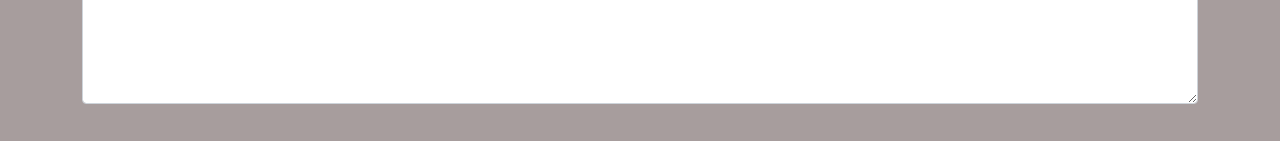
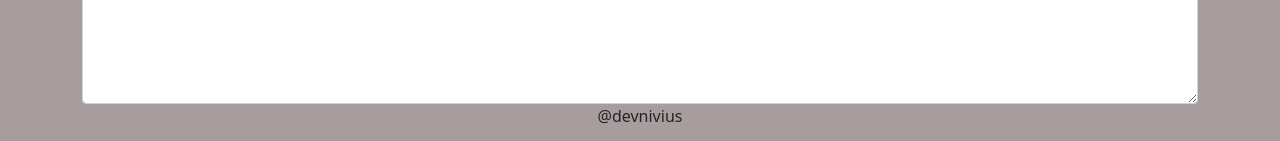
Before and after one commit to devnicius/Projetos, a Jekyll site: the page docs/editor_de_texto/index.html, which Jekyll copies as it is, in a window 1280 px wide. Shown: the part 781-922 px from the top of the page. Built offline with Jekyll 4.4.1, drawn with Linux system fonts in a browser that asks for light colours; nearby versions of some CDN libraries; before the commit the page ends 900 px from its top, so only the background shows below that.

Commit message:
Update index.html

```diff
--- a/docs/editor_de_texto/index.html
+++ b/docs/editor_de_texto/index.html
@@ -71,7 +71,7 @@
     <textarea class="form-control" placeholder="Leave a comment here" name="textInsert" id="textArea" cols="30" rows="10"></textarea>
     <label for="textArea" id="">Escreva aqui</label>
   </div>
-
+  <p style="display: flex; justify-content: center">@devnivius</p>
 </div>
     <script src="js/script.js"></script>
     <script src="https://cdn.jsdelivr.net/npm/@popperjs/core@2.5.4/dist/umd/popper.min.js" integrity="sha384-q2kxQ16AaE6UbzuKqyBE9/u/KzioAlnx2maXQHiDX9d4/zp8Ok3f+M7DPm+Ib6IU" crossorigin="anonymous"></script>
```
